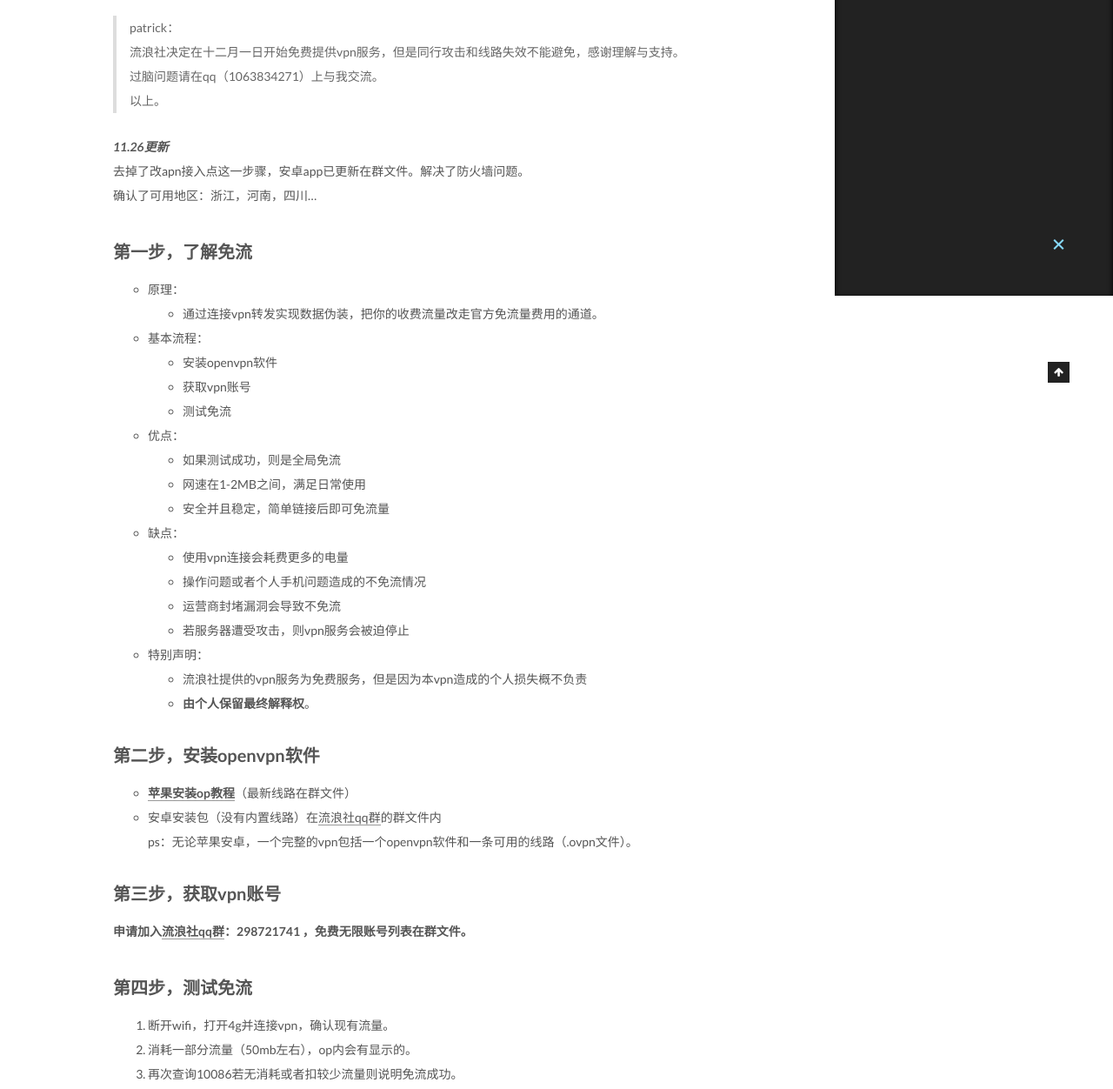
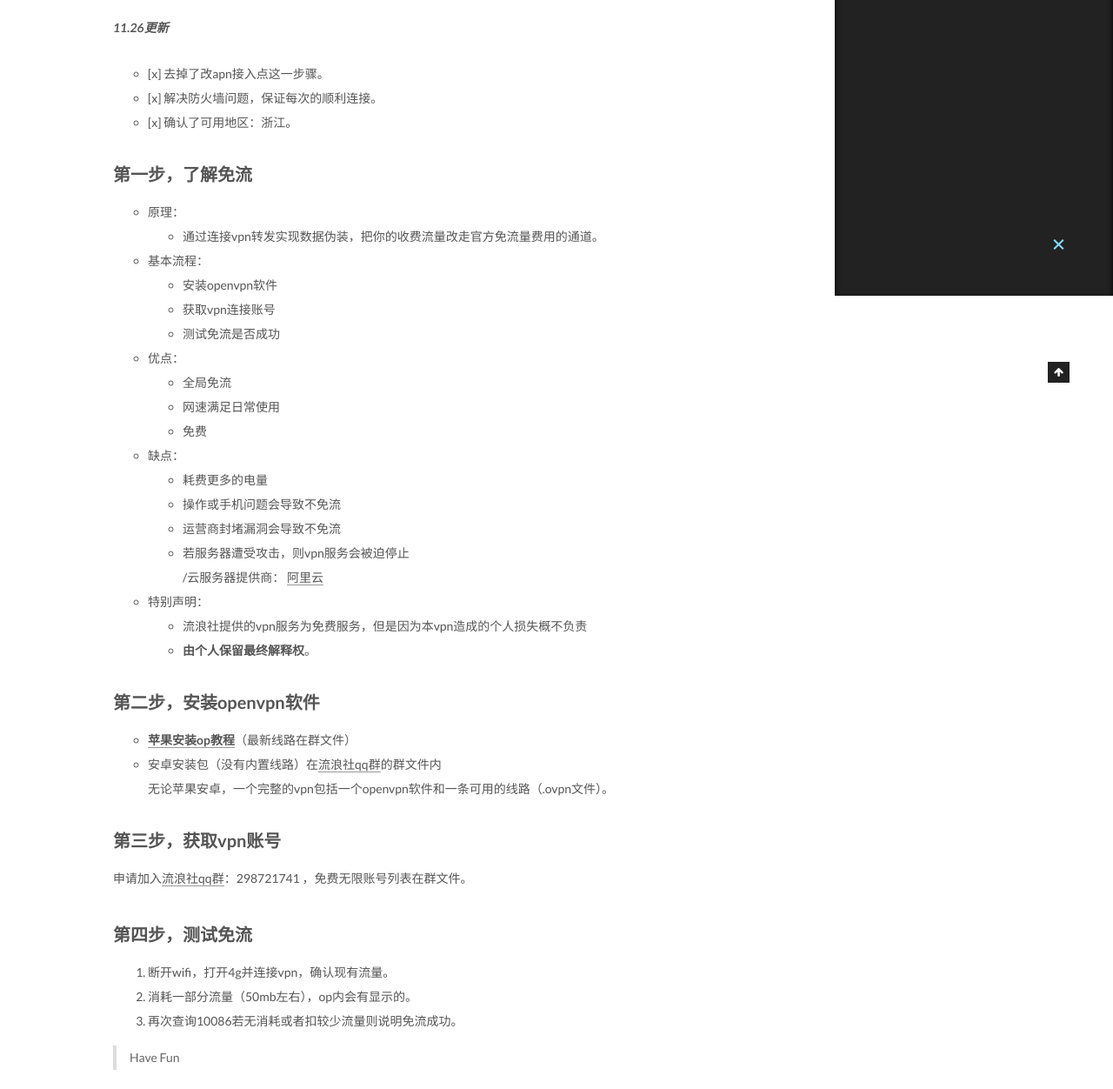
Before and after one commit to liulangshe/liulangshe.github.io, a plain HTML site: page 2016/11/26/openvpn免流/index.html in a window 1280 px wide. Shown: the part 460-1712 px from the top of the page at 87% size. Drawn offline with Linux system fonts and the light colour scheme.

Commit message:
Site updated: 2016-11-28 10:37:14

```diff
--- a/2016/11/26/openvpn免流/index.html
+++ b/2016/11/26/openvpn免流/index.html
@@ -84,17 +84,17 @@
 
 
 
-<meta name="description" content="welcome.">
+<meta name="description" content="流浪社提供的openvpn免流是通过连接vpn帮助用户免除运营商流量费用的免费服务，但是漏洞失效不能避免，感谢理解与支持。">
 <meta property="og:type" content="article">
 <meta property="og:title" content="openvpn免流">
 <meta property="og:url" content="http://yoursite.com/2016/11/26/openvpn免流/index.html">
 <meta property="og:site_name" content="流浪社">
-<meta property="og:description" content="welcome.">
+<meta property="og:description" content="流浪社提供的openvpn免流是通过连接vpn帮助用户免除运营商流量费用的免费服务，但是漏洞失效不能避免，感谢理解与支持。">
 <meta property="og:image" content="http://static.zybuluo.com/patrick1214/alby61f3ynyavhuuhczzp6n6/wechat.png">
-<meta property="og:updated_time" content="2016-11-26T08:46:47.521Z">
+<meta property="og:updated_time" content="2016-11-28T02:33:54.373Z">
 <meta name="twitter:card" content="summary">
 <meta name="twitter:title" content="openvpn免流">
-<meta name="twitter:description" content="welcome.">
+<meta name="twitter:description" content="流浪社提供的openvpn免流是通过连接vpn帮助用户免除运营商流量费用的免费服务，但是漏洞失效不能避免，感谢理解与支持。">
 <meta name="twitter:image" content="http://static.zybuluo.com/patrick1214/alby61f3ynyavhuuhczzp6n6/wechat.png">
 
 
@@ -308,10 +308,12 @@
 
 
 
-        <blockquote>
-<p>patrick：<br>流浪社决定在十二月一日开始免费提供vpn服务，但是同行攻击和线路失效不能避免，感谢理解与支持。<br>过脑问题请在qq（1063834271）上与我交流。<br>以上。</p>
-</blockquote>
-<p><strong><em>11.26更新</em></strong><br>去掉了改apn接入点这一步骤，安卓app已更新在群文件。解决了防火墙问题。<br>确认了可用地区：浙江，河南，四川…</p>
+        <p><strong><em>11.26更新</em></strong></p>
+<ul>
+<li>[x] 去掉了改apn接入点这一步骤。</li>
+<li>[x] 解决防火墙问题，保证每次的顺利连接。</li>
+<li>[x] 确认了可用地区：浙江。</li>
+</ul>
 <h2 id="第一步，了解免流"><a href="#第一步，了解免流" class="headerlink" title="第一步，了解免流"></a>第一步，了解免流</h2><ul>
 <li>原理：<ul>
 <li>通过连接vpn转发实现数据伪装，把你的收费流量改走官方免流量费用的通道。</li>
@@ -319,21 +321,21 @@
 </li>
 <li>基本流程：<ul>
 <li>安装openvpn软件</li>
-<li>获取vpn账号</li>
-<li>测试免流</li>
+<li>获取vpn连接账号</li>
+<li>测试免流是否成功</li>
 </ul>
 </li>
 <li>优点：<ul>
-<li>如果测试成功，则是全局免流</li>
-<li>网速在1-2MB之间，满足日常使用</li>
-<li>安全并且稳定，简单链接后即可免流量</li>
+<li>全局免流</li>
+<li>网速满足日常使用</li>
+<li>免费</li>
 </ul>
 </li>
 <li>缺点：<ul>
-<li>使用vpn连接会耗费更多的电量</li>
-<li>操作问题或者个人手机问题造成的不免流情况</li>
+<li>耗费更多的电量</li>
+<li>操作或手机问题会导致不免流</li>
 <li>运营商封堵漏洞会导致不免流</li>
-<li>若服务器遭受攻击，则vpn服务会被迫停止</li>
+<li>若服务器遭受攻击，则vpn服务会被迫停止<br>/云服务器提供商： <a href="https://cn.aliyun.com/" target="_blank" rel="external">阿里云</a></li>
 </ul>
 </li>
 <li>特别声明：<ul>
@@ -344,16 +346,19 @@
 </ul>
 <h2 id="第二步，安装openvpn软件"><a href="#第二步，安装openvpn软件" class="headerlink" title="第二步，安装openvpn软件"></a>第二步，安装openvpn软件</h2><ul>
 <li><a href="http://www.liulangshe.com/ios.html" target="_blank" rel="external"><strong>苹果安装op教程</strong></a>（最新线路在群文件）</li>
-<li>安卓安装包（没有内置线路）在<a href="http://qm.qq.com/cgi-bin/qm/qr?k=OZTMJfr1EuTLDAC1Nebrkx4HYaXUBBfS" target="_blank" rel="external">流浪社qq群</a>的群文件内<br>ps：无论苹果安卓，一个完整的vpn包括一个openvpn软件和一条可用的线路（.ovpn文件）。</li>
+<li>安卓安装包（没有内置线路）在<a href="http://qm.qq.com/cgi-bin/qm/qr?k=OZTMJfr1EuTLDAC1Nebrkx4HYaXUBBfS" target="_blank" rel="external">流浪社qq群</a>的群文件内<br>无论苹果安卓，一个完整的vpn包括一个openvpn软件和一条可用的线路（.ovpn文件）。</li>
 </ul>
-<h2 id="第三步，获取vpn账号"><a href="#第三步，获取vpn账号" class="headerlink" title="第三步，获取vpn账号"></a>第三步，获取vpn账号</h2><p><strong>申请加入<a href="http://qm.qq.com/cgi-bin/qm/qr?k=OZTMJfr1EuTLDAC1Nebrkx4HYaXUBBfS" target="_blank" rel="external">流浪社qq群</a>：298721741 ，免费无限账号列表在群文件。</strong></p>
+<h2 id="第三步，获取vpn账号"><a href="#第三步，获取vpn账号" class="headerlink" title="第三步，获取vpn账号"></a>第三步，获取vpn账号</h2><p>申请加入<a href="http://qm.qq.com/cgi-bin/qm/qr?k=OZTMJfr1EuTLDAC1Nebrkx4HYaXUBBfS" target="_blank" rel="external">流浪社qq群</a>：298721741 ，免费无限账号列表在群文件。</p>
 <h2 id="第四步，测试免流"><a href="#第四步，测试免流" class="headerlink" title="第四步，测试免流"></a>第四步，测试免流</h2><ol>
 <li>断开wifi，打开4g并连接vpn，确认现有流量。</li>
 <li>消耗一部分流量（50mb左右），op内会有显示的。</li>
 <li>再次查询10086若无消耗或者扣较少流量则说明免流成功。</li>
 </ol>
+<blockquote>
+<p>Have Fun</p>
+</blockquote>
 <hr>
-<pre><code>我好像还没有收到第一次打赏
+<pre><code>我也没有打算收到第一次打赏
 </code></pre><p> <img src="http://static.zybuluo.com/patrick1214/alby61f3ynyavhuuhczzp6n6/wechat.png" alt="此处输入图片的描述"></p>
 
 
--- a/css/main.css
+++ b/css/main.css
@@ -1563,7 +1563,7 @@
   width: 4px;
   height: 4px;
   border-radius: 50%;
-  background: #0aff1d;
+  background: #3e3dff;
 }
 .links-of-blogroll {
   font-size: 13px;
```
Also changed, not shown: board/index.html (+5 -5 lines), index.html (+1 -1 lines).
